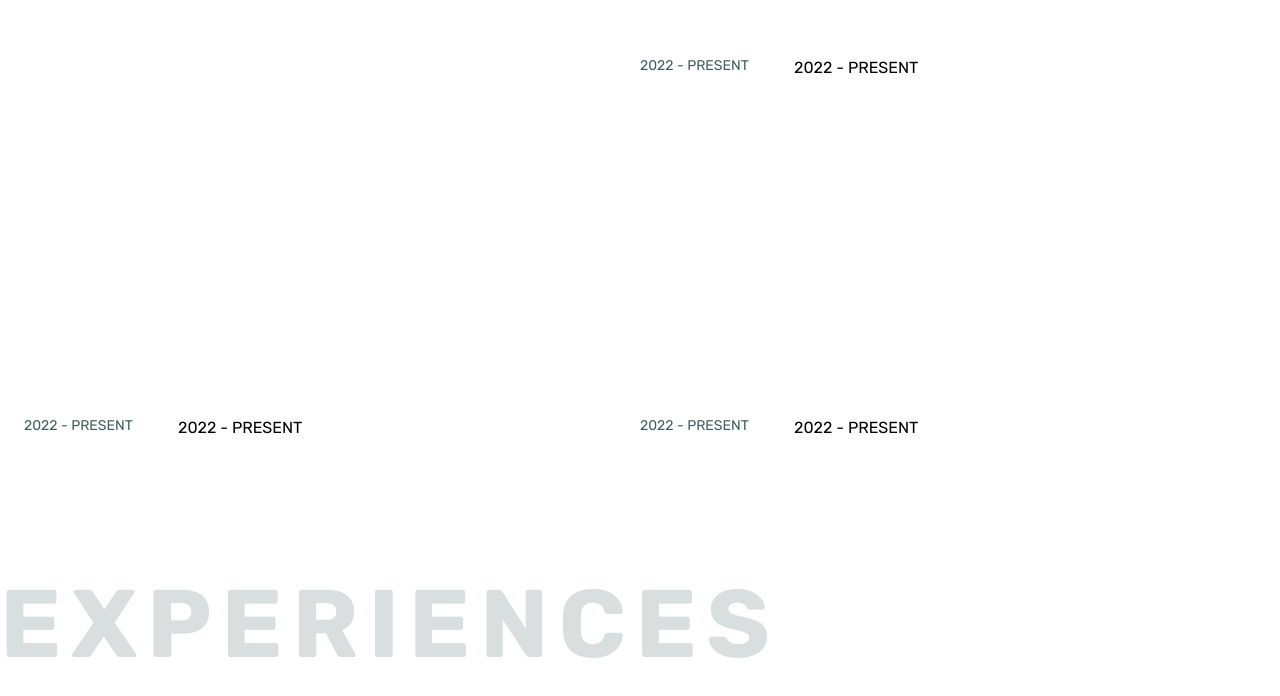
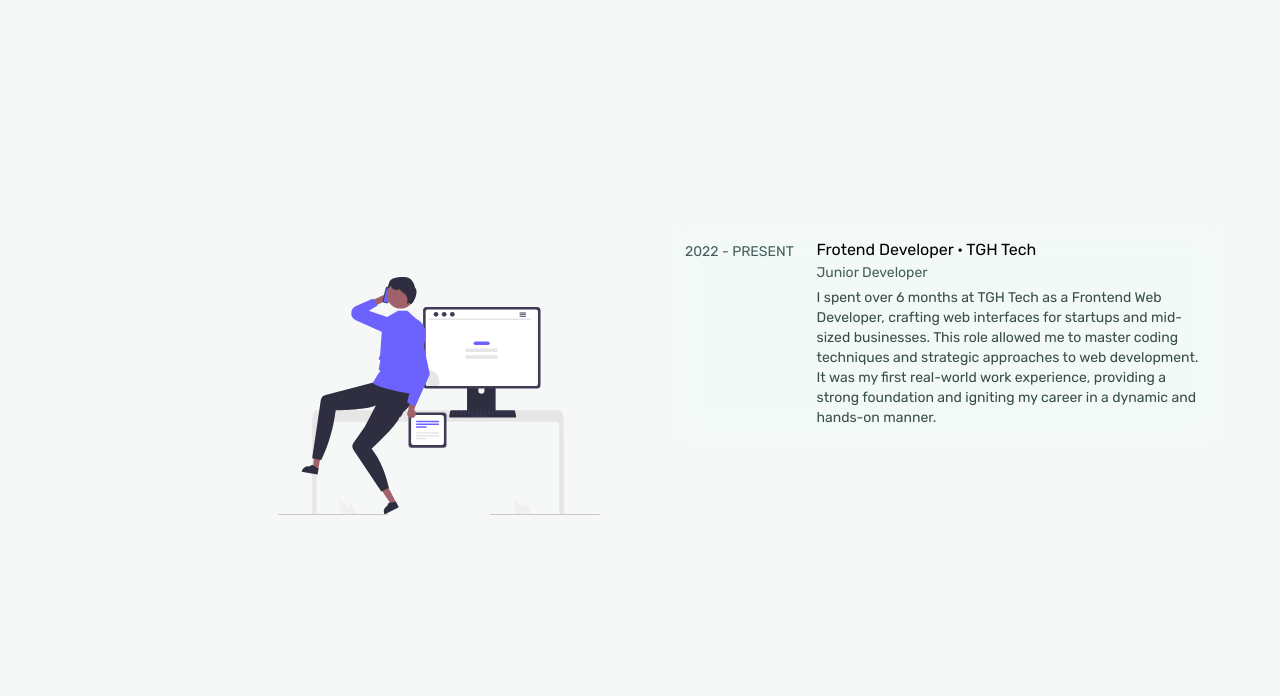
Before and after one commit to shinjith-dev/shinjith-dev.github.io, a React (Vite) app: page / in a window 1280 px wide. Shown: the part 1624-2320 px from the top of the page. Built offline with nearby package versions, Linux system fonts and the light colour scheme.

Commit message:
safe commit

```diff
--- a/src/components/experiences/Experience.jsx
+++ b/src/components/experiences/Experience.jsx
@@ -2,9 +2,38 @@ import React from "react";
 
 function Experience() {
   return (
-    <div className="flex">
-      <div style={{ flex: "0 0 25%" }} className="text-sm text-light">2022 - PRESENT</div>
-      <div style={{ flex: "1 0 75%" }}>2022 - PRESENT</div>
+    <div className="p-5">
+      <div
+        className="flex p-6 gap-1 hover:bg-light-lighter rounded-lg border border-light-lightest hover:border-glass-light box-content experience-card"
+        style={{
+          backdropFilter: "blur(16px) saturate(180%)",
+        }}
+      >
+        <div
+          style={{ flex: "0 1 25%" }}
+          className="text-sm leading-1 text-light"
+        >
+          2022 - PRESENT
+        </div>
+        <div style={{ flex: "1 0 75%" }} className="gap-2 flex flex-col">
+          <div className="text-base leading-none">
+            Frotend Developer &#183; TGH Tech
+          </div>
+
+          <div className="text-sm text-light leading-none">
+            Junior Developer
+          </div>
+
+          <div className="text-light-dark text-sm">
+            I spent over 6 months at TGH Tech as a Frontend Web Developer,
+            crafting web interfaces for startups and mid-sized businesses. This
+            role allowed me to master coding techniques and strategic approaches
+            to web development. It was my first real-world work experience,
+            providing a strong foundation and igniting my career in a dynamic
+            and hands-on manner.
+          </div>
+        </div>
+      </div>
     </div>
   );
 }
--- a/src/index.css
+++ b/src/index.css
@@ -75,3 +75,7 @@ body,
     background-position: 100% center;
   }
 }
+
+/* experience card  */
+.experience-card:hover {
+}
--- a/src/pages/home/About.jsx
+++ b/src/pages/home/About.jsx
@@ -34,7 +34,7 @@ function About({ makeActive }) {
         />
 
         <div className="flex flex-col">
-          <div className="text-9xl font-bold text-center tracking-widest text-glass-light">
+          <div className="text-9xl font-bold text-center tracking-widest text-glass-light-darker">
             ABOUT
           </div>
           <div className="text-3xl -translate-y-20 text-center text-light-dark tracking-wider font-medium">
--- a/src/pages/home/Experiences.jsx
+++ b/src/pages/home/Experiences.jsx
@@ -1,5 +1,6 @@
 import React, { useEffect, useRef } from "react";
 import Experience from "../../components/experiences/Experience";
+import experiencesIllus from "../../assets/illus/experiences.svg";
 
 function Experiences({ makeActive }) {
   const sectionRef = useRef(null);
@@ -24,12 +25,16 @@ function Experiences({ makeActive }) {
     <section
       id="about"
       ref={sectionRef}
-      className="w-full min-h-screen px-6 grid grid-cols-2 relative pt-[10vh]"
+      className="w-full min-h-screen px-6 flex items-center relative p-5"
     >
-      <div />
-      {[...new Array(3)].map((experience) => (
-        <Experience />
-      ))}
+      <div className="grid grid-cols-2">
+        <div className="flex items-end justify-end p-10 pt-20">
+          <img src={experiencesIllus} alt="experiences" className="w-[60%]" />
+        </div>
+        {[...new Array(1)].map((experience) => (
+          <Experience />
+        ))}
+      </div>
 
       <div className="text-8xl font-bold text-center tracking-widest text-glass-light-lighter absolute left-0 top-[calc(100vh-200px)] -z-10">
         EXPERIENCES
--- a/src/pages/home/index.jsx
+++ b/src/pages/home/index.jsx
@@ -32,6 +32,7 @@ function Home() {
   }, []);
 
   return (
+    <div className="w-screen h-full overflow-x-hidden bg-light-lightest">
       <div className="container relative min-h-screen mx-auto">
         <Navigation active={activeSection} />
         <Social />
@@ -39,6 +40,7 @@ function Home() {
         <About makeActive={(page) => setSection(page)} />
         <Experiences makeActive={(page) => setSection(page)} />
       </div>
+    </div>
   );
 }
 
--- a/tailwind.config.js
+++ b/tailwind.config.js
@@ -7,12 +7,19 @@ export default {
   theme: {
     colors: {
       light: {
-        lighter: "#f5f8f7",
+        lightest: "#f5f8f7",
+        lighter: "#dee9e5",
+        200: "#bed1cd",
         light: "#95b3ac",
+        400: "#678983",
+        500: "#547872",
         DEFAULT: "#425f5b",
-        dark: "#2f403e",
-        darker: "#151e1e",
+        dark: "#374e4b",
+        800: "#2f403e",
+        darker: "#2a3735",
+        darkest: "#151e1e",
       },
+
       brand: {
         lighter: "#fef4f2",
         light: "#fbb6a6",
@@ -20,13 +27,14 @@ export default {
         dark: "#b73b1e",
         darker: "#44160b",
       },
-      "glass-light": {
-        lighter: "rgba(66, 95, 91,0.2)",
-        light: "rgba(66, 95, 91,0.3)",
-        DEFAULT: "rgba(66, 95, 91,0.4)",
-        dark: "rgba(66, 95, 91,0.5)",
-        darker: "rgba(66, 95, 91,0.6)",
+      glass: {
+        lighter: "rgba(255, 255, 255, 0.2)",
+        light: "rgba(255, 255, 255, 0.3)",
+        DEFAULT: "rgba(255, 255, 255, 0.4)",
+        dark: "rgba(255, 255, 255, 0.5)",
+        darker: "rgba(255, 255, 255, 0.6)",
       },
+      lglass: {},
     },
     fontFamily: {
       serif: ["Inter", "serif"],
```
Also changed, not shown: src/assets/illus/experiences.svg (added), src/assets/illus/experinces.svg (deleted). Lines whose indentation alone changed are shown as unchanged.
